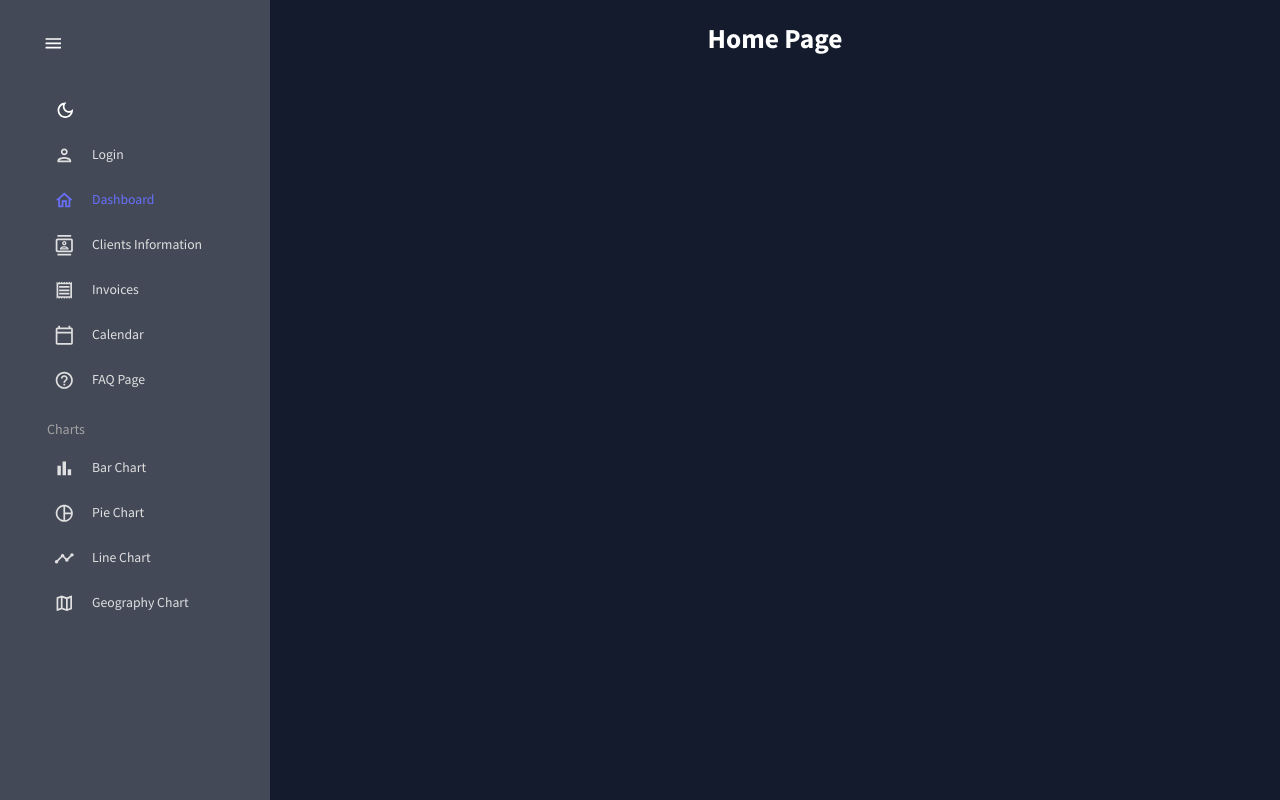
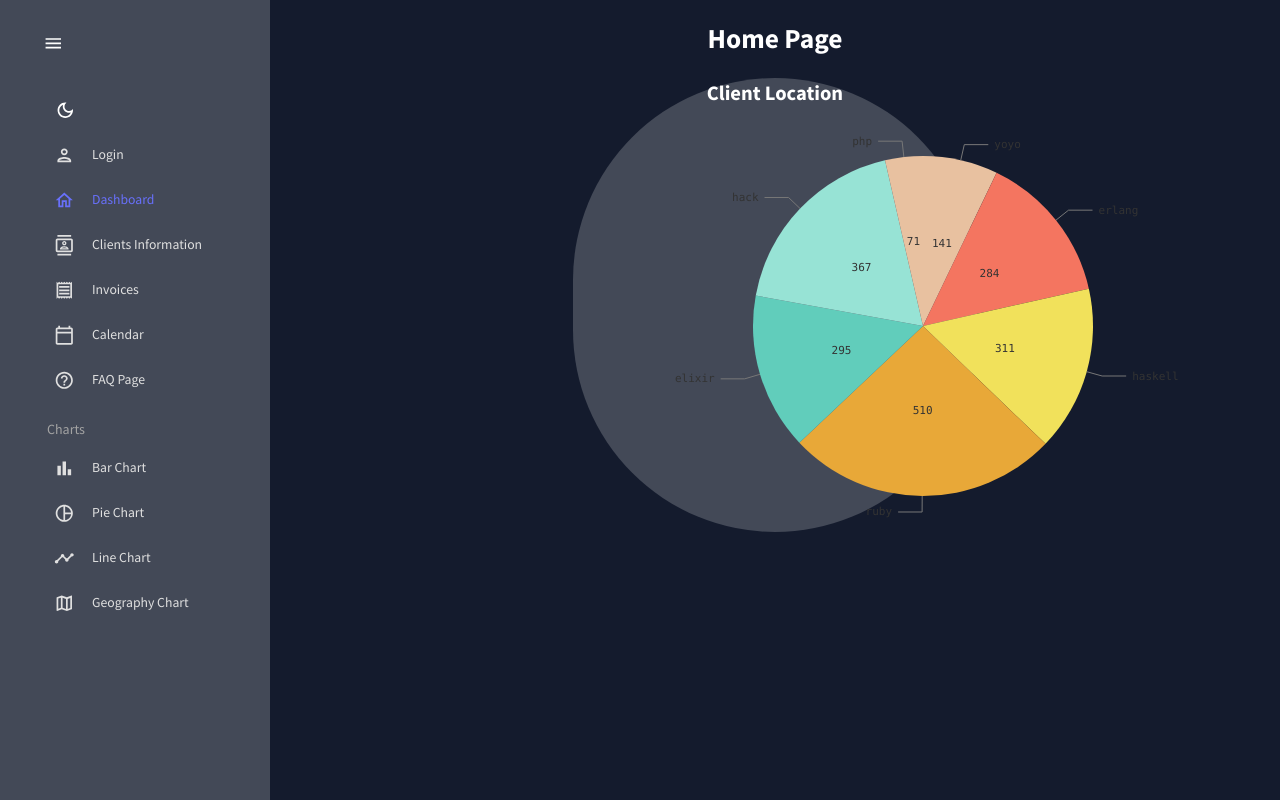
Before and after one commit to BaseBenjamin13/dashboard_client, a React (Create React App) app: page / in a window 1280 px wide. Built offline with nearby package versions, Linux system fonts and the light colour scheme.

Commit message:
pie chart setup

```diff
--- a/src/pages/HomePage.js
+++ b/src/pages/HomePage.js
@@ -1,16 +1,81 @@
 import React, { useContext } from 'react';
 
 import { UserContext } from '../contexts/UserContext';
+import '../styles/HomePage.css'
+
+import { Pie } from '@nivo/pie';
 
 function HomePage() {
 
     const { user, setUser } = useContext(UserContext)
 
-  return (
-    <div>
-        <h1>Home Page</h1>
-    </div>
-  )
+    return (
+        <div>
+            <h1>Home Page</h1>
+
+            <div className='chart-container'>
+                <h2>Client Location</h2>
+                <Pie
+                    activeOuterRadiusOffset={8}
+                    animate
+                    data={[
+                        {
+                            color: 'hsl(22, 65%, 20%)',
+                            id: 'yoyo',
+                            value: 141
+                        },
+                        {
+                            color: 'hsl(284, 70%, 50%)',
+                            id: 'erlang',
+                            value: 284
+                        },
+                        {
+                            color: 'hsl(244, 70%, 50%)',
+                            id: 'haskell',
+                            value: 311
+                        },
+                        {
+                            color: 'hsl(352, 70%, 50%)',
+                            id: 'ruby',
+                            value: 510
+                        },
+                        {
+                            color: 'hsl(132, 80%, 50%)',
+                            id: 'elixir',
+                            value: 295
+                        },
+                        {
+                            color: 'hsl(149, 70%, 50%)',
+                            id: 'hack',
+                            value: 367
+                        },
+                        {
+                            color: 'hsl(71, 70%, 50%)',
+                            id: 'php',
+                            value: 71
+                        },
+                    ]}
+                    height={400}
+                    legends={[]}
+                    margin={{
+                        bottom: 30,
+                        left: 20,
+                        right: 20,
+                        top: 30
+                    }}
+                    theme={{
+                        fontColor: 'white',
+                        fontSize: 24,
+                        text: {
+                            fontFamily: '\'SFMono-Regular\', Consolas, \'Liberation Mono\', Menlo, Courier, monospace'
+                        }
+                    }}
+                    width={700}
+                />
+            </div>
+
+        </div>
+    )
 }
 
 export default HomePage
--- /dev/null
+++ b/src/styles/HomePage.css
@@ -0,0 +1,9 @@
+
+.chart-container {
+    background-color: #434957;
+    width: 40%;
+    text-align: center;
+    border-radius: 220px;
+    margin: auto;
+
+}
```
